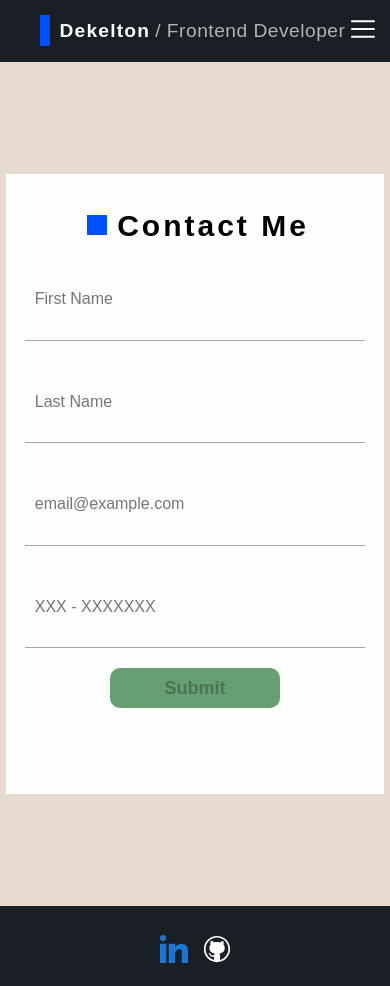
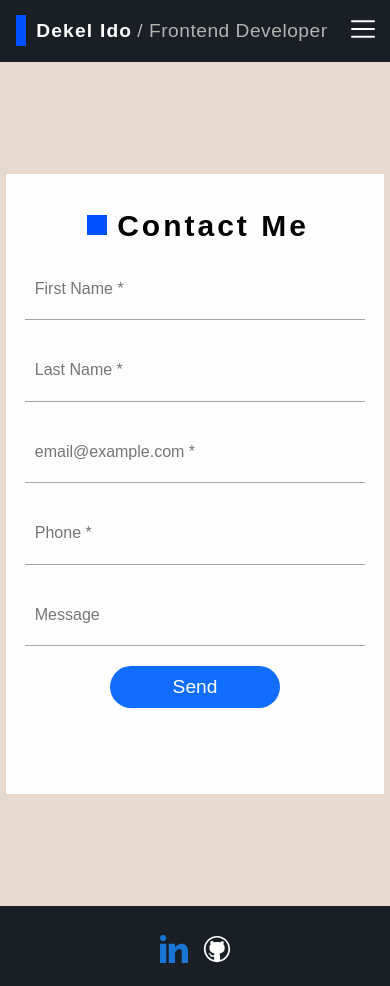
Before and after one commit to dekelIdo/dekelton-website, an Angular app: page /contact-me in a window 390 px wide. Built offline with nearby package versions, Linux system fonts and the light colour scheme.

Commit message:
About me / Header - responsive

```diff
--- a/src/app/cmps/about-me/about-me.component.scss
+++ b/src/app/cmps/about-me/about-me.component.scss
@@ -39,7 +39,7 @@
     margin-block-end: 0;
     color: #0050FF;
     position: absolute;
-    top: 10%;
+    top: 1%;
 
     @media (min-width: $breakpoint-medium) {
       display: Block;
@@ -132,8 +132,7 @@
   }
 
   .resume-btn:hover {
-    background: linear-gradient(to bottom, #304963 5%, #16297e 100%);
-    background-color: #634b30;
+    background-color: #307fff;;
   }
 
   .resume-btn:active {
--- a/src/app/cmps/about-me/about-me.component.ts
+++ b/src/app/cmps/about-me/about-me.component.ts
@@ -10,7 +10,7 @@ export class AboutMeComponent  {
     const resumePath = '../../../assets/files/dekel-resume.pdf'; // Adjust the path to match your actual file location
     const link = document.createElement('a');
     link.href = resumePath;
-    link.download = 'your_resume.pdf'; // You can set the desired name for the downloaded file
+    link.download = 'Dekel-Ido_resume.pdf'; // You can set the desired name for the downloaded file
     link.click();
   }
 }
--- a/src/app/cmps/contact-me/contact-me.component.html
+++ b/src/app/cmps/contact-me/contact-me.component.html
@@ -1,27 +1,43 @@
 <div class="main-container">
   <div class="form-container">
-    <div class="contact-me-title"> <span class="blue-square"></span> Contact Me</div>
+    <div class="contact-me-title">
+      <span class="blue-square"></span> Contact Me
+    </div>
 
     <form class="main-form" [formGroup]="contactMeForm">
       <input
         type="text"
-      placeholder="First Name"
+        placeholder="First Name *"
         aria-label="First Name"
         matInput
         formControlName="firstName"
         class="first-name-input"
         (input)="capitalizeFirstLetter('firstName')"
       />
-
       <div *ngIf="shouldDisplayError('firstName')">
-        <p class="not-valid" *ngIf="contactMeForm.get('firstName')?.hasError('required')">First Name is required</p>
-        <p class="not-valid" *ngIf="contactMeForm.get('firstName')?.hasError('pattern')">First Name must be just Alphabetical</p>
-        <p class="not-valid" *ngIf="contactMeForm.get('firstName')?.hasError('minlength')">First Name must be at least 2 characters</p>
+        <p
+          class="not-valid"
+          *ngIf="contactMeForm.get('firstName')?.hasError('required')"
+        >
+          First Name is required
+        </p>
+        <p
+          class="not-valid"
+          *ngIf="contactMeForm.get('firstName')?.hasError('pattern')"
+        >
+          First Name must be just Alphabetical
+        </p>
+        <p
+          class="not-valid"
+          *ngIf="contactMeForm.get('firstName')?.hasError('minlength')"
+        >
+          First Name must be at least 2 characters
+        </p>
       </div>
 
       <input
         type="text"
-      placeholder="Last Name"
+        placeholder="Last Name *"
         aria-label="Last Name"
         matInput
         formControlName="lastName"
@@ -30,33 +46,68 @@
       />
 
       <div *ngIf="shouldDisplayError('lastName')">
-        <p class="not-valid" *ngIf="contactMeForm.get('lastName')?.hasError('required')">Last Name is required</p>
-        <p class="not-valid" *ngIf="contactMeForm.get('lastName')?.hasError('pattern')">Last Name must have just Alphabetical</p>
-        <p class="not-valid" *ngIf="contactMeForm.get('lastName')?.hasError('minlength')">Last Name must be at least 2 characters</p>
+        <p
+          class="not-valid"
+          *ngIf="contactMeForm.get('lastName')?.hasError('required')"
+        >
+          Last Name is required
+        </p>
+        <p
+          class="not-valid"
+          *ngIf="contactMeForm.get('lastName')?.hasError('pattern')"
+        >
+          Last Name must have just Alphabetical
+        </p>
+        <p
+          class="not-valid"
+          *ngIf="contactMeForm.get('lastName')?.hasError('minlength')"
+        >
+          Last Name must be at least 2 characters
+        </p>
       </div>
 
       <input
         type="email"
-      placeholder="email@example.com"
+        placeholder="email@example.com *"
         matInput
         formControlName="email"
       />
       <div *ngIf="shouldDisplayError('email')">
-        <p class="not-valid" *ngIf="contactMeForm.get('email')?.hasError('required')">Email is required</p>
-        <p class="not-valid" *ngIf="contactMeForm.get('email')?.hasError('email')">Invalid email format</p>
+        <p
+          class="not-valid"
+          *ngIf="contactMeForm.get('email')?.hasError('required')"
+        >
+          Email is required
+        </p>
+        <p
+          class="not-valid"
+          *ngIf="contactMeForm.get('email')?.hasError('email')"
+        >
+          Invalid email format
+        </p>
       </div>
       <input
         type="text"
         matInput
-      placeholder="XXX - XXXXXXX"
+        placeholder="Phone *"
         formControlName="phone"
       />
       <div *ngIf="shouldDisplayError('phone')">
-      <p class="not-valid" *ngIf="contactMeForm.get('phone')?.hasError('pattern')">Phone number is not valid</p>
+        <p
+          class="not-valid"
+          *ngIf="contactMeForm.get('phone')?.hasError('pattern')"
+        >
+          Phone number is not valid
+        </p>
       </div>
-
+      <input
+        type="text"
+        matInput
+        placeholder="Message"
+        formControlName="message"
+      />
       <div class="user-message" *ngIf="isSuccess">
-      {{username}} , thank you !  your details has been send successfully.
+        {{ username }}, thank you ! your details has been send successfully.
       </div>
       <img
         *ngIf="isLoaderActive"
@@ -67,13 +118,11 @@
       <button
         class="submit-btn"
         (click)="onSubmit()"
-    [disabled]="
-       contactMeForm.invalid
-       "
+        [disabled]="contactMeForm.invalid"
         mat-raised-button
         type="submit"
       >
-      Submit
+        Send
       </button>
     </form>
   </div>
--- a/src/app/cmps/contact-me/contact-me.component.scss
+++ b/src/app/cmps/contact-me/contact-me.component.scss
@@ -116,17 +116,24 @@
         }
 
         .submit-btn {
-            background-color: #669f71;
+            background: #116dff;
+            border: none;
+            border-radius: 21px;
+            color: #fff;
+            cursor: pointer;
+            display: inline-block;
+            height: 42px;
+            line-height: 42px;
+            padding: 0 27px;
+            text-align: center;
+            text-decoration: none;
+            white-space: nowrap;
             width: 50%;
+            font-size: 1.2rem;
             margin: auto;
-            font-size: large;
-            font-weight: 600;
-            border-radius: 10px;
-            border: none;
-            height: 40px;
 
             &:hover {
-                background-color: #468051;
+                background-color: #307fff;
                 cursor: pointer;
             }
         }
--- a/src/app/cmps/contact-me/contact-me.component.ts
+++ b/src/app/cmps/contact-me/contact-me.component.ts
@@ -30,6 +30,7 @@ export class ContactMeComponent implements OnInit, OnDestroy {
       [Validators.required, Validators.email, Validators.minLength(5)],
     ],
     phone: ['', [Validators.required, Validators.pattern(/^[\d\+\-]{8,}$/)]],
+    message: ['', []],
   });
 
   isLoaderActive: boolean = false;
--- a/src/app/cmps/header/header.component.html
+++ b/src/app/cmps/header/header.component.html
@@ -2,7 +2,7 @@
   <nav class="nav-right">
 
     <div class="nav-logo" routerLink="/about-me">
-      <span class="blue-square" style="height: 10px;"></span>  {{ title }}<span>{{ subtitle }}</span>
+      <span class="blue-square"></span>  {{ title }}<span>{{ subtitle }}</span>
     </div>
     <div (click)="isMobile = !isMobile" class="menu-mobile-icon">
       <img src="assets/images/menu.svg" alt="" />
--- a/src/app/cmps/header/header.component.scss
+++ b/src/app/cmps/header/header.component.scss
@@ -61,7 +61,7 @@
             font-size: 1.2rem;
             letter-spacing: 1.2px;
             cursor: pointer;
-            margin: auto;
+            margin: unset;
             span{
                 letter-spacing: 0.5px;
                 font-weight: 400;
@@ -74,9 +74,7 @@
                 margin-bottom: 2px;
             }
 
-            @media (min-width: $breakpoint-small) {
-                margin: unset;
-            }
+
         }
     }
 }
--- a/src/app/cmps/header/header.component.ts
+++ b/src/app/cmps/header/header.component.ts
@@ -29,7 +29,7 @@ export class HeaderComponent implements OnInit {
     },
   ];
 
-  title = ' Dekelton';
+  title = ' Dekel Ido';
   subtitle = '/ Frontend Developer'
   ngOnInit(): void {}
 }
```
Lines whose indentation alone changed are shown as unchanged.
